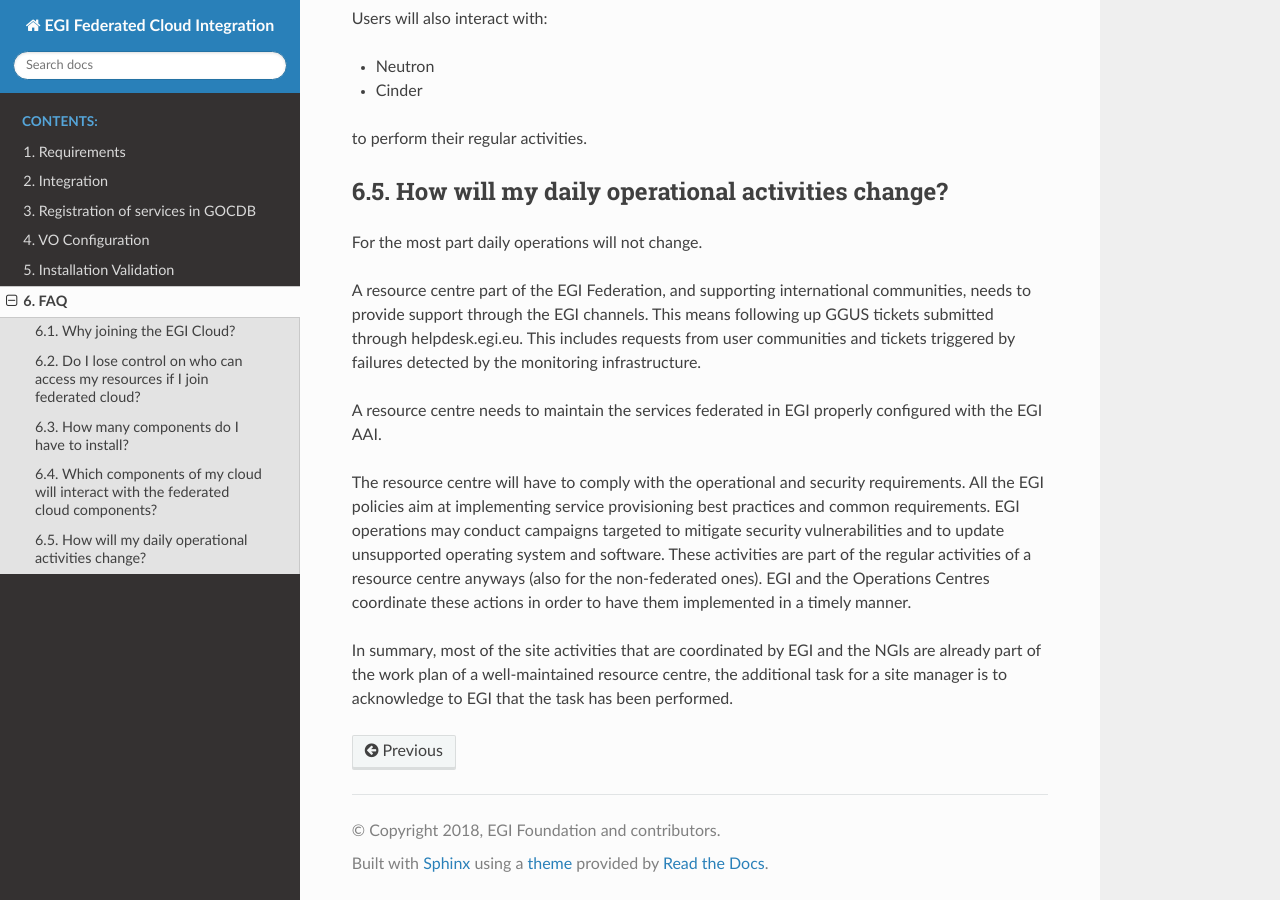
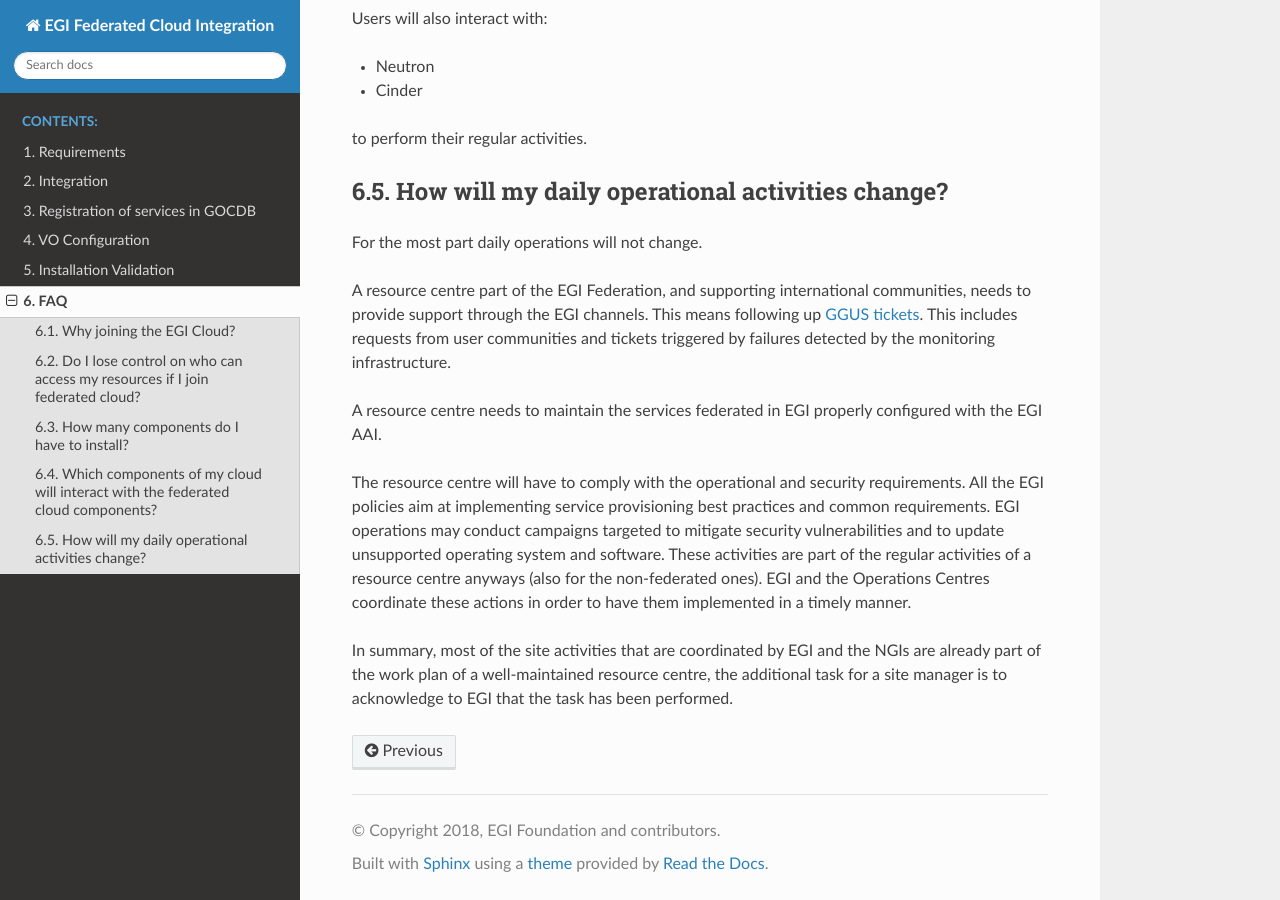
Before and after one commit to EGI-Federation/fedcloud-integration-documentation, a Sphinx documentation site: the page built from source/faq.rst, in a window 1280 px wide and 900 px high, scrolled down 1257 px. Built offline with Sphinx 7.4.7 and the Read the Docs theme 2.0.0, drawn with Linux system fonts in a browser that asks for light colours.

Commit message:
Updates from review

```diff
--- a/source/faq.rst
+++ b/source/faq.rst
@@ -9,9 +9,11 @@
 * To support international communities supported by EGI (e.g. `these research
   communities and applications <https://www.egi.eu/use-cases/>`_ or `these
   research infrastructures in EOSC-hub <https://eosc-hub.eu/research-communities>`_
-  or `these business pilots in the EOSC Digital Innovation Hub <https://eosc-hub.eu/digital-innovation-hub>`_.
+  or `these business pilots in the EOSC Digital Innovation Hub
+  <https://eosc-hub.eu/digital-innovation-hub>`_.
 
-* To participate in e-Infrastructure projects (H2020, EOSC) as an EGI compliant IaaS cloud provider.
+* To participate in e-Infrastructure projects (H2020, EOSC) as an EGI compliant
+  IaaS cloud provider.
 
 * To participate in resource allocation and in pay-for-use campaigns run by EGI.
 
@@ -76,7 +78,7 @@
 
 A resource centre part of the EGI Federation, and supporting international
 communities, needs to provide support through the EGI channels. This means
-following up GGUS tickets submitted through helpdesk.egi.eu. This includes
+following up `GGUS tickets <https://ggus.eu>`_. This includes
 requests from user communities and tickets triggered by failures detected by
 the monitoring infrastructure.
 
```
